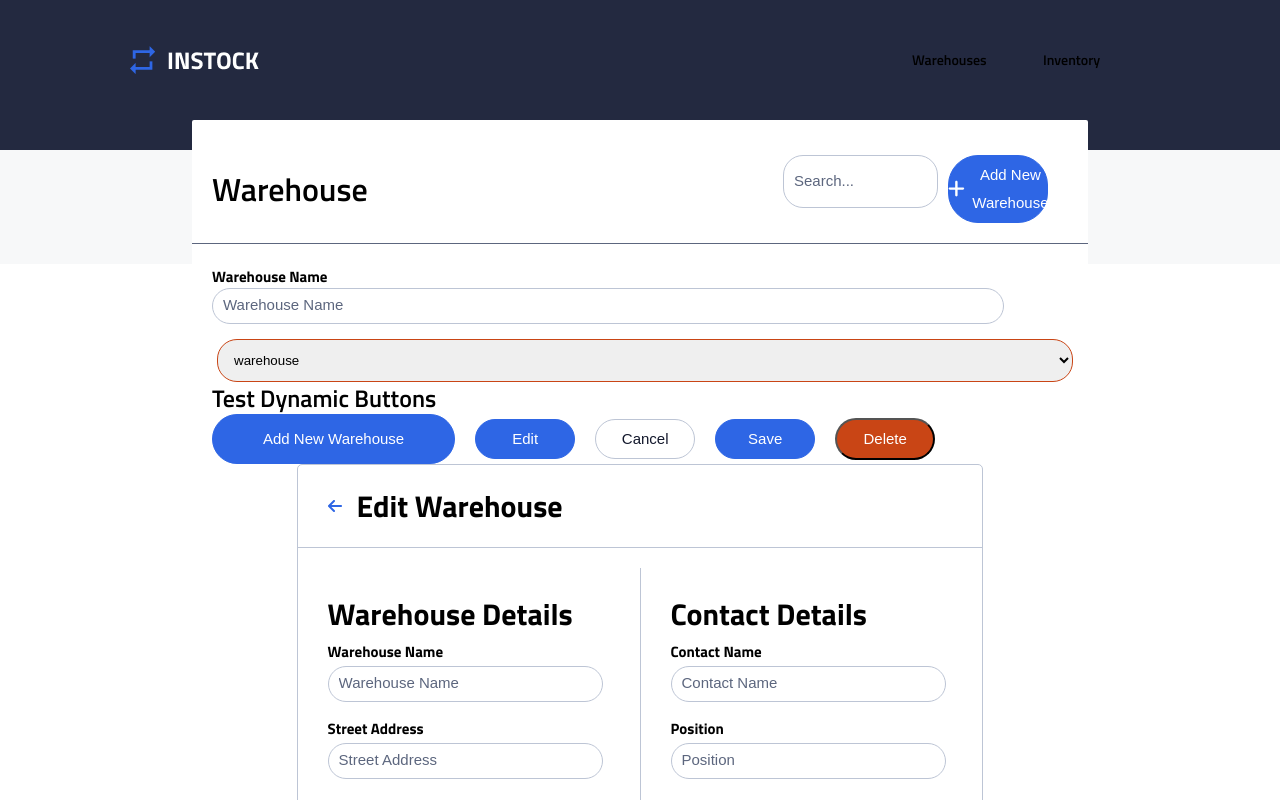
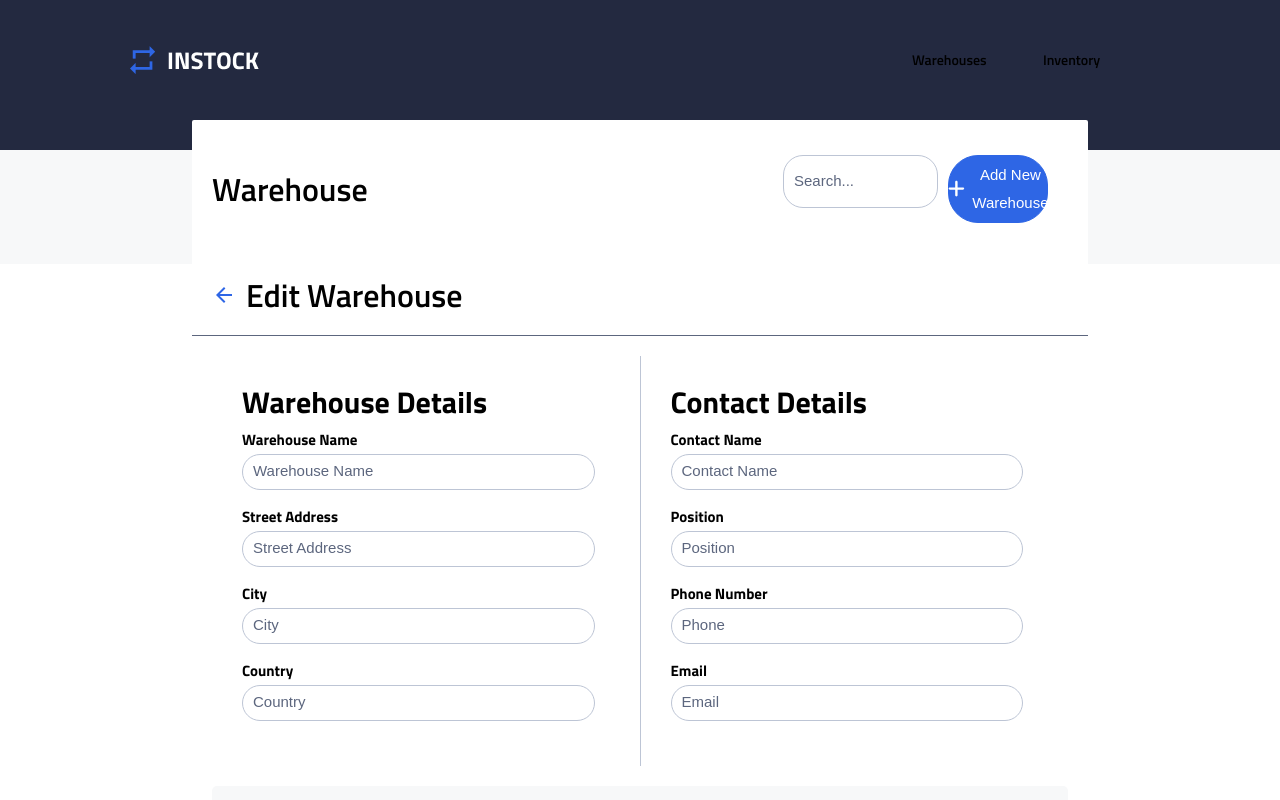
Before and after one commit to davidmaxxxy/instock-client, a React (Create React App) app: page /components in a window 1280 px wide. Shown: the top 800 px of the page. Built offline with nearby package versions, Linux system fonts and the light colour scheme.

Commit message:
Fixed styling issues across devices and implemented PageWrapper within EditWarhouse component

```diff
--- a/src/App.js
+++ b/src/App.js
@@ -1,19 +1,27 @@
 import "./App.scss";
 import "./styles/global.scss";
-import { BrowserRouter as Router } from "react-router-dom";
+import { Route, BrowserRouter as Router, Routes } from "react-router-dom";
 import AppNavigations from "./AppNavigations/AppNavigations";
 import Header from "./Components/Header/Header";
 import Footer from "./Components/Footer/Footer";
-
+import EditWarehouse from "./Components/EditWarehouse/EditWarehouse";
 
 function App() {
-
+  const handleClick = () => {
+    alert("Button clicked!");
+  };
 
   return (
     <Router>
       <main className="App">
         <Header />
         <AppNavigations />
+        <Routes>
+          <Route
+            path="/warehouses/:id/edit"
+            element={<EditWarehouse handleClick={handleClick} />}
+          />
+        </Routes>
         <Footer />
       </main>
     </Router>
--- a/src/Components/DynamicForm/DynamicForm.css
+++ b/src/Components/DynamicForm/DynamicForm.css
@@ -6,6 +6,7 @@
   border: 1px solid #bdc5d5;
   border-radius: 5px;
   margin-top: 5rem;
+  border: solid red;
 }
 @media screen and (min-width: 768px) {
   .dynamic-form {
--- a/src/Components/DynamicForm/DynamicForm.scss
+++ b/src/Components/DynamicForm/DynamicForm.scss
@@ -9,6 +9,7 @@
   border: 1px solid $secondary-color-cloud;
   border-radius: 5px;
   margin-top: 5rem;
+  border: solid red;
 
   @include tablet {
     width: 90%;
--- a/src/Components/DynamicForm/DynamicFormInput.scss
+++ b/src/Components/DynamicForm/DynamicFormInput.scss
@@ -8,6 +8,7 @@
     text-align: left;
     width: 90%;
     margin-bottom: 0.2rem;
+
 
     @include tablet {
       font-size: 1.5rem;
--- a/src/Components/EditWarehouse/EditWarehouse.jsx
+++ b/src/Components/EditWarehouse/EditWarehouse.jsx
@@ -5,14 +5,11 @@ import DynamicButton from "../DynamicButton/DynamicButton";
 import DynamicForm from "../DynamicForm/DynamicForm";
 import DynamicFormInput from "../DynamicForm/DynamicFormInput";
 import { faArrowLeft } from "@fortawesome/free-solid-svg-icons";
+import PageWrapper from "../PageWrapper/PageWrapper";
 
 const EditWarehouse = ({ handleClick }) => {
   return (
-    <DynamicForm
-      handleButtonClick={handleClick}
-      headerTitle="Edit Warehouse"
-      Icon={faArrowLeft}
-    >
+    <PageWrapper title="Edit Warehouse" location="Warehouse-edit">
       <div className="dynamic-form__container">
         <div className="dynamic-form__section">
           <h2 className="dynamic-form__section-title">Warehouse Details</h2>
@@ -65,7 +62,7 @@ const EditWarehouse = ({ handleClick }) => {
           onClick={handleClick}
         />
       </div>
-    </DynamicForm>
+    </PageWrapper>
   );
 };
 
```
Also changed, not shown: 2 other files (tests, documents, lock files or other folders).
